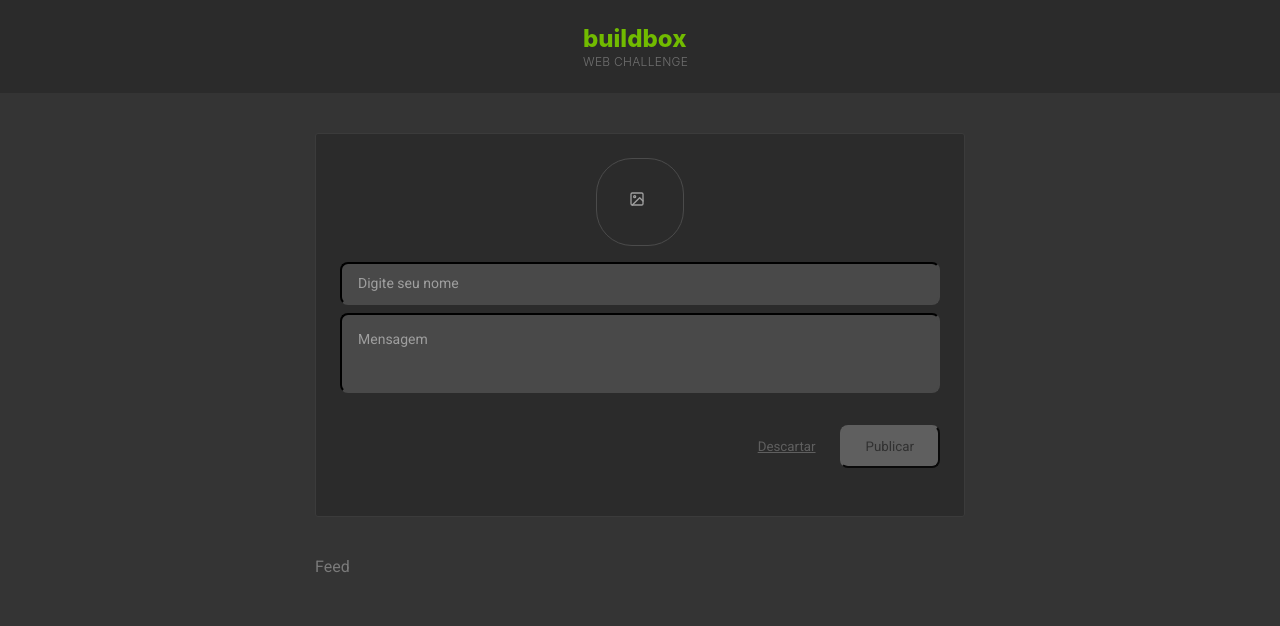
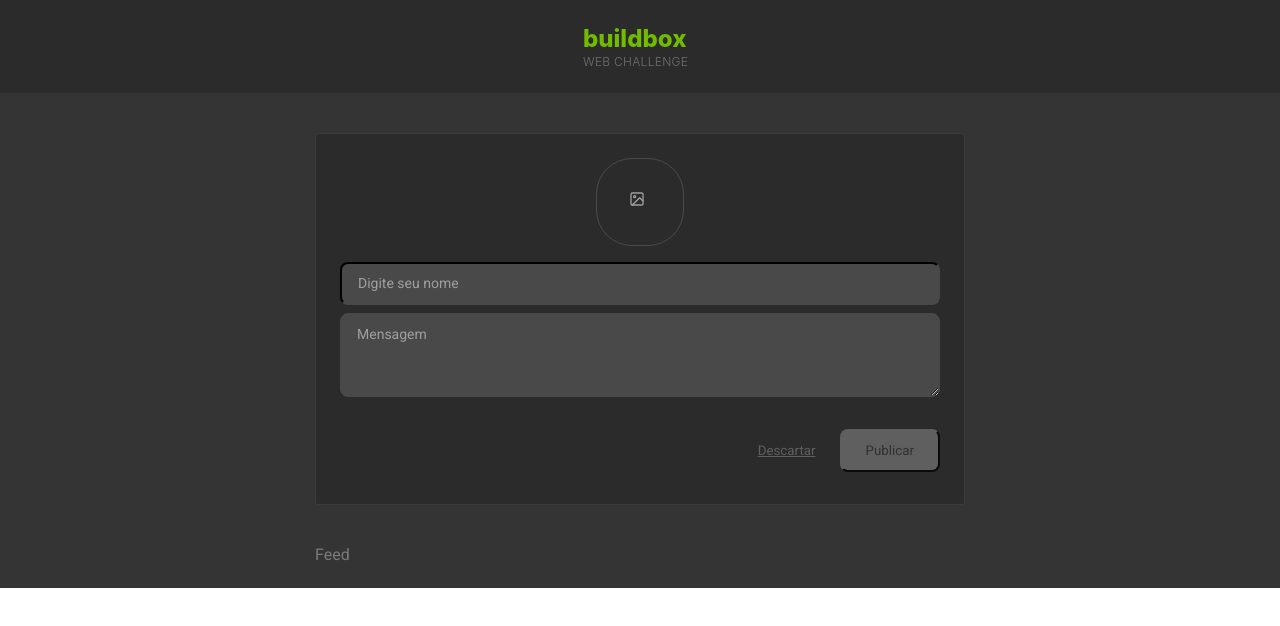
Before and after one commit to inocencio5117/desafio-buildbox, a React (Create React App) app: page / in a window 1280 px wide. Shown: the top 626 px of the page. Built offline with nearby package versions, Linux system fonts and the light colour scheme.

Commit message:
Correcting UI

```diff
--- a/src/components/Feed/styles.ts
+++ b/src/components/Feed/styles.ts
@@ -24,7 +24,7 @@ export const Container = styled.div`
   border: 1px solid var(--box-border);
   background: var(--primary);
 
-  border-radius: 3px;
+  border-radius: 0.1875rem;
 
   padding: 0 1.25rem 2.5rem;
   color: var(--primary-text);
@@ -58,11 +58,11 @@ export const Container = styled.div`
     display: flex;
 
     .image-container {
-      height: 88px;
-      width: 88px;
+      height: 5.5rem;
+      width: 5.5rem;
 
       border: 1px solid #4b4b4b;
-      border-radius: 36px;
+      border-radius: 2.25rem;
 
       padding: 2rem;
       margin-right: 2rem;
--- a/src/components/InputInfo/index.tsx
+++ b/src/components/InputInfo/index.tsx
@@ -59,8 +59,8 @@ export function InputInfo({
           placeholder="Digite seu nome"
           onChange={(e) => setName(e.target.value)}
         />
-        <input
-          type="text"
+        <textarea
+          // type="text"
           value={text}
           placeholder="Mensagem"
           onChange={(e) => setText(e.target.value)}
--- a/src/components/InputInfo/styles.ts
+++ b/src/components/InputInfo/styles.ts
@@ -8,19 +8,19 @@ export const Container = styled.div`
   background: var(--primary);
 
   border: 1px solid var(--box-border);
-  border-radius: 3px;
+  border-radius: 0.1875rem;
 
-  padding: 1.5rem 1.5rem 2rem;
+  padding: 1.5rem 1.5rem 1rem;
   color: var(--primary-text);
 
   margin: 2.5rem 1.5rem;
 
   .image-fake {
-    height: 88px;
-    width: 88px;
+    height: 5.5rem;
+    width: 5.5rem;
 
     border: 1px solid #4b4b4b;
-    border-radius: 36px;
+    border-radius: 2.25rem;
 
     padding: 2rem;
     margin: 0 auto;
@@ -32,7 +32,8 @@ export const Container = styled.div`
 
     margin: 1rem auto;
 
-    > input {
+    > input,
+    textarea {
       width: 100%;
       min-height: 2.5rem;
 
@@ -57,10 +58,10 @@ export const Container = styled.div`
       }
     }
 
-    input + input {
+    input + textarea {
       margin: 0.5rem 0 2rem 0;
 
-      height: 5rem;
+      min-height: 5rem;
 
       padding-bottom: 2.5rem;
     }
@@ -85,7 +86,7 @@ export const Container = styled.div`
 
   @media screen and (max-width: 615px) {
     width: 90%;
-    min-height: 45%;
+    min-height: 40%;
 
     form {
       > input {
--- a/src/components/Panel/styles.ts
+++ b/src/components/Panel/styles.ts
@@ -6,9 +6,10 @@ export const Container = styled.main`
   align-items: center;
   flex-direction: column;
 
-  height: 72.75rem;
+  /* min-height: 72.75rem; */
+  min-height: 100%;
 
-  padding: 0 0 10.625rem;
+  padding-bottom: 1rem;
 
   background: var(--secondary);
 `;
```
